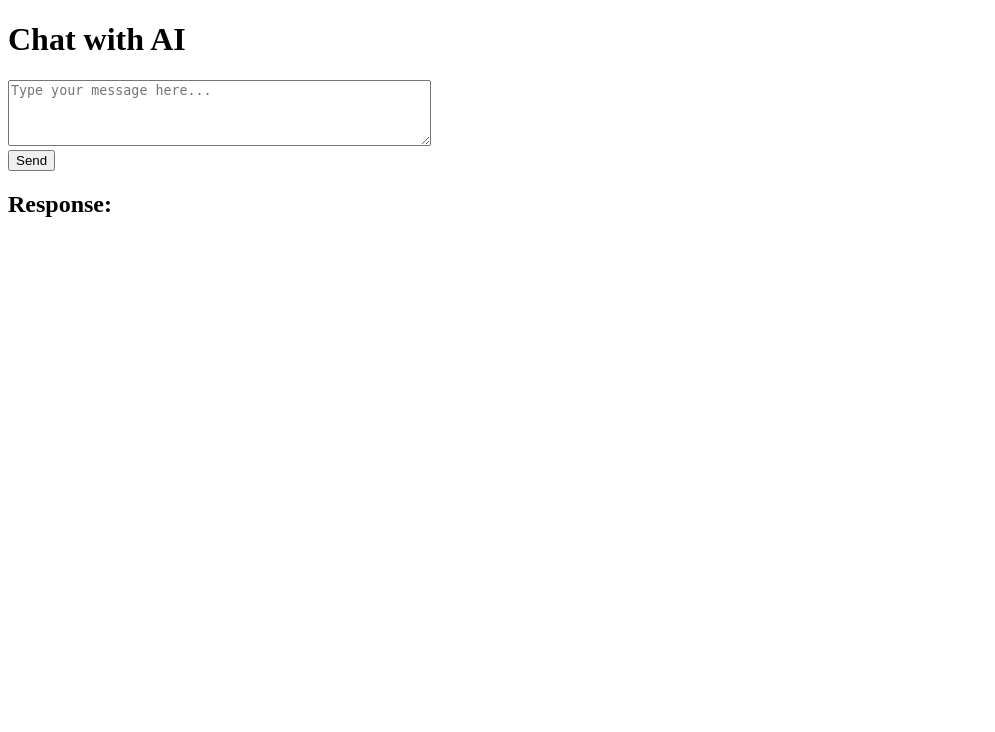
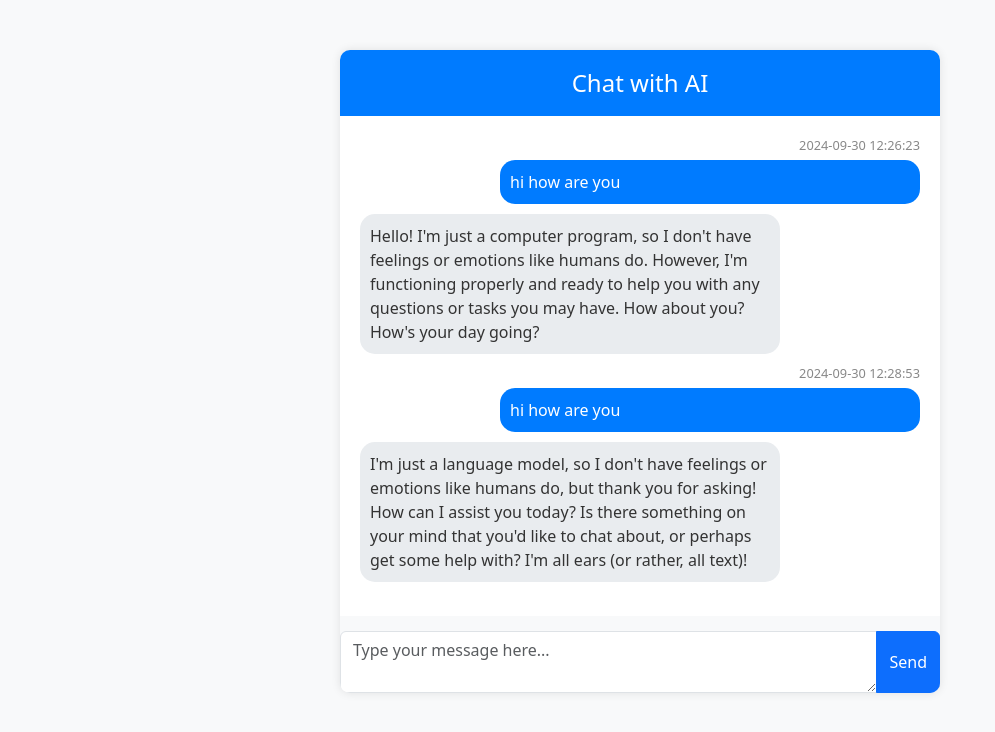
Before and after one commit to human-bro/ollama_chatbot, a Flask app: page / in a window 1280 px wide. Shown: the top 732 px of the page, without its empty margins (0-995 px from the left). Run offline with Flask 3, Linux system fonts and the light colour scheme.

Commit message:
Adding styling to the chat

```diff
--- a/app.py
+++ b/app.py
@@ -1,14 +1,41 @@
 from flask import Flask, render_template, request
 import ollama
+import json
+from datetime import datetime
 
 app = Flask(__name__)
+
+# Define the path for the chat history file
+CHAT_HISTORY_FILE = 'chat.json'
+
+def read_chat_history():
+    """Read chat history from the JSON file."""
+    try:
+        with open(CHAT_HISTORY_FILE, 'r') as f:
+            return json.load(f)
+    except (FileNotFoundError, json.JSONDecodeError):
+        return {}
+
+def write_chat_history(chat_history):
+    """Write the chat history back to the JSON file."""
+    with open(CHAT_HISTORY_FILE, 'w') as f:
+        json.dump(chat_history, f, indent=4)
 
 @app.route('/', methods=['GET', 'POST'])
 def chat():
     model_name = 'llama3.2'
+
+    # Load existing chat history
+    chat_history = read_chat_history()
     response_message = ""
+
     if request.method == 'POST':
         user_input = request.form['user_input']
+
+        # Get the current timestamp
+        timestamp = datetime.now().strftime('%Y-%m-%d %H:%M:%S')
+
+        # Get AI response from Ollama
         response = ollama.chat(model=model_name, messages=[
             {
                 'role': 'user',
@@ -16,8 +43,20 @@ def chat():
             },
         ])
         response_message = response['message']['content']
-        print(response_message)
-    return render_template('index.html', response=response_message)
+
+        # Store user input and AI response with the current timestamp
+        chat_history[timestamp] = {
+            'user_input': user_input,
+            'ai_response': response_message
+        }
+
+        # Write updated chat history back to the file
+        write_chat_history(chat_history)
+
+    # Prepare chat history for rendering in the template
+    sorted_chat_history = sorted(chat_history.items(), key=lambda x: x[0])
+
+    return render_template('index.html', response=response_message, chat_history=sorted_chat_history)
 
 if __name__ == '__main__':
     app.run(debug=True)
--- /dev/null
+++ b/chat.json
@@ -0,0 +1,10 @@
+{
+    "2024-09-30 12:26:23": {
+        "user_input": "hi how are you",
+        "ai_response": "Hello! I'm just a computer program, so I don't have feelings or emotions like humans do. However, I'm functioning properly and ready to help you with any questions or tasks you may have. How about you? How's your day going?"
+    },
+    "2024-09-30 12:28:53": {
+        "user_input": "hi how are you",
+        "ai_response": "I'm just a language model, so I don't have feelings or emotions like humans do, but thank you for asking! How can I assist you today? Is there something on your mind that you'd like to chat about, or perhaps get some help with? I'm all ears (or rather, all text)!"
+    }
+}
--- a/templates/index.html
+++ b/templates/index.html
@@ -1,17 +1,101 @@
 <!DOCTYPE html>
 <html lang="en">
+
 <head>
     <meta charset="UTF-8">
     <meta name="viewport" content="width=device-width, initial-scale=1.0">
     <title>Chat with AI</title>
+
+    <!-- Bootstrap 5 CSS -->
+    <link href="https://cdn.jsdelivr.net/npm/bootstrap@5.3.0-alpha1/dist/css/bootstrap.min.css" rel="stylesheet">
+
+    <style>
+        body {
+            background-color: #f8f9fa;
+        }
+
+        .chat-container {
+            max-width: 600px;
+            margin: 50px auto;
+            border-radius: 10px;
+            overflow: hidden;
+            box-shadow: 0 0 10px rgba(0, 0, 0, 0.1);
+        }
+
+        .chat-header {
+            background-color: #007bff;
+            color: white;
+            padding: 15px;
+            text-align: center;
+            font-size: 1.5rem;
+        }
+
+        .chat-box {
+            height: 500px;
+            padding: 20px;
+            overflow-y: auto;
+            background-color: #ffffff;
+        }
+
+        .user-message,
+        .ai-response {
+            max-width: 75%;
+            padding: 10px;
+            margin-bottom: 10px;
+            border-radius: 15px;
+            line-height: 1.5;
+            word-wrap: break-word;
+        }
+
+        .user-message {
+            background-color: #007bff;
+            color: white;
+            align-self: flex-end;
+            margin-left: auto;
+        }
+
+        .ai-response {
+            background-color: #e9ecef;
+            color: #333;
+            align-self: flex-start;
+        }
+
+        .timestamp {
+            font-size: 0.8rem;
+            color: #888;
+            margin-bottom: 5px;
+            text-align: right;
+        }
+
+        .input-group {
+            margin-top: 15px;
+        }
+    </style>
 </head>
+
 <body>
-    <h1>Chat with AI</h1>
-    <form method="POST">
-        <textarea name="user_input" rows="4" cols="50" placeholder="Type your message here..."></textarea><br>
-        <input type="submit" value="Send">
-    </form>
-    <h2>Response:</h2>
-    <p>{{ response }}</p>
+
+    <div class="chat-container">
+        <div class="chat-header">
+            Chat with AI
+        </div>
+
+        <div class="chat-box">
+            {% for timestamp, message in chat_history %}
+                <div class="timestamp">{{ timestamp }}</div>
+                <div class="user-message">{{ message.user_input }}</div>
+                <div class="ai-response">{{ message.ai_response }}</div>
+            {% endfor %}
+        </div>
+
+        <form method="POST" class="input-group">
+            <textarea name="user_input" rows="2" class="form-control" placeholder="Type your message here..." required></textarea>
+            <button type="submit" class="btn btn-primary">Send</button>
+        </form>
+    </div>
+
+    <!-- Bootstrap 5 JS Bundle with Popper -->
+    <script src="https://cdn.jsdelivr.net/npm/bootstrap@5.3.0-alpha1/dist/js/bootstrap.bundle.min.js"></script>
 </body>
+
 </html>
```
Also changed, not shown: static/styles.css (added).
